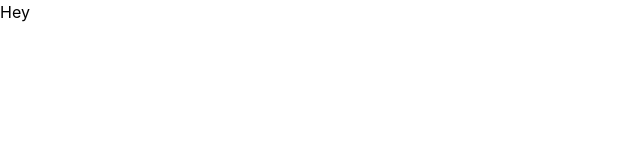
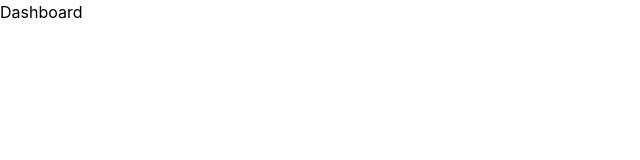
Before and after one commit to PARAS-KALURA/auth-system-mern, a React (Vite) app in the folder frontend/: page /dashboard in a window 1280 px wide. Shown: the top 160 px of the page, without its empty margins (0-640 px from the left). Built offline with nearby package versions, Linux system fonts and the light colour scheme.

Commit message:
Designing Dashboard

```diff
--- a/frontend/src/pages/Dashboard.jsx
+++ b/frontend/src/pages/Dashboard.jsx
@@ -3,7 +3,7 @@ import React from 'react'
 const Dashboard = () => {
   return (
     <div>
-      <div>Hey</div>
+      <div>Dashboard</div>
     </div>
   )
 }
```
